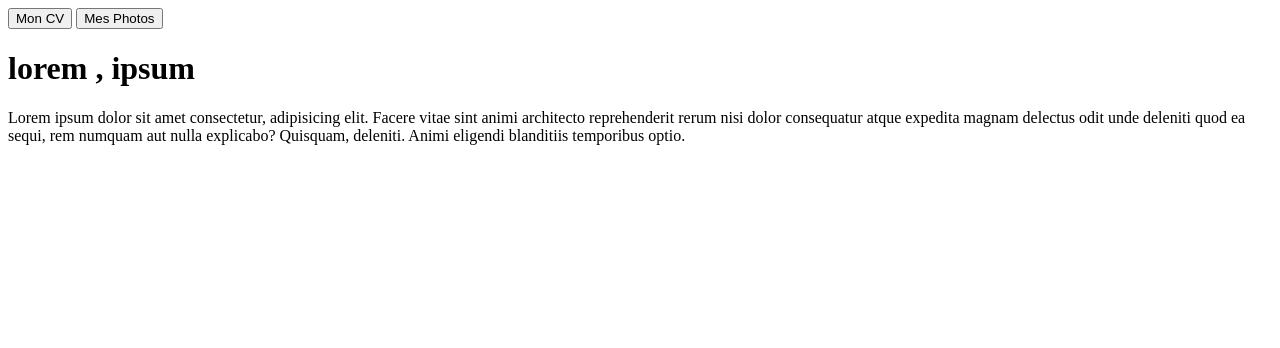
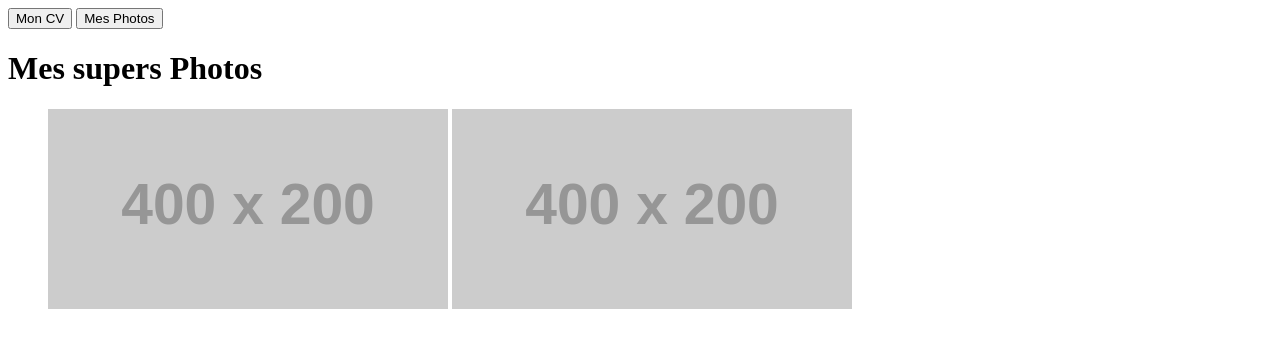
Before and after one commit to Tahma93/nuveo-tech, a plain HTML site: page jour04/07-correction.html in a window 1280 px wide. Both pictures are taken after a click on the button "Mes Photos". Drawn offline with Linux system fonts and the light colour scheme; placeholder pictures from the web are drawn by us.

Commit message:
mise à jour systeme onglet

```diff
--- a/jour04/07-correction.html
+++ b/jour04/07-correction.html
@@ -14,23 +14,30 @@
         <p>Lorem ipsum dolor sit amet consectetur, adipisicing elit. Facere vitae sint animi architecto reprehenderit rerum nisi dolor consequatur atque expedita magnam delectus odit unde deleniti quod ea sequi, rem numquam aut nulla explicabo? Quisquam, deleniti. Animi eligendi blanditiis temporibus optio.</p>
           </div>
 
+          <div>
+          <h1>Mes supers Photos</h1>
+          <figure>
+            <img src="https://placehold.co/400x200?text=paysage" alt="">
+
+            <img src="https://placehold.co/400x200?text=portrait" alt="">
+          </figure>
+          </div>
+
           <script>
         /* var button = 10
         fonctuion button (){}*/
 
-        let button = document.queryselectorAll("button");
-        let div = document.queryselectorAll("div") ;
+        let button = document.querySelectorAll("button");
+        let div = document.querySelectorAll("div") ;
 
-        for(let i = 1 ; i < div.lenght; i = i + 1 ){
+        for(let i = 1 ; i < div.length; i = i + 1 ){
             div[i].style ["display"] = "none " ;
 
         }
 
         function systeme_onglet (e){
 
-        }
-
-            let index = e.targetdataset.index ;
+            let index = e.target.dataset.index ;
             for (let i = 0 ; i < div.length ; i = i + 1)
                 if(index==i){
                     div[i].style ["display"] = "block";
@@ -40,10 +47,14 @@
 
             }
 
+        }
 
         }
 
+        for( let i = 0 ; i < button.length; i = i + 1 ){
 
+            button[i].addEventListener("click" , systeme_onglet)
+        }
 
 
           </script>
```
Also changed, not shown: 1 other file.
